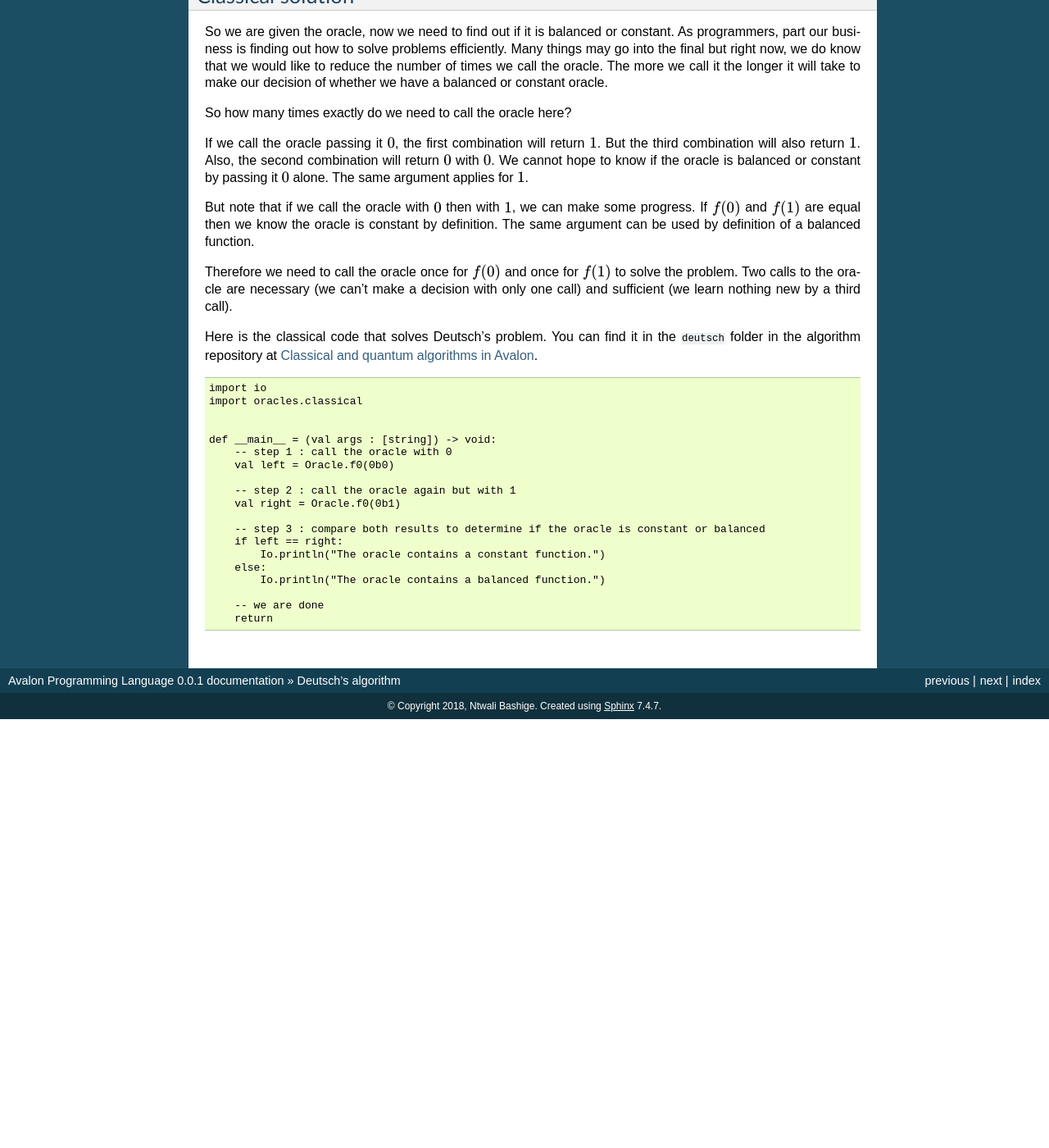
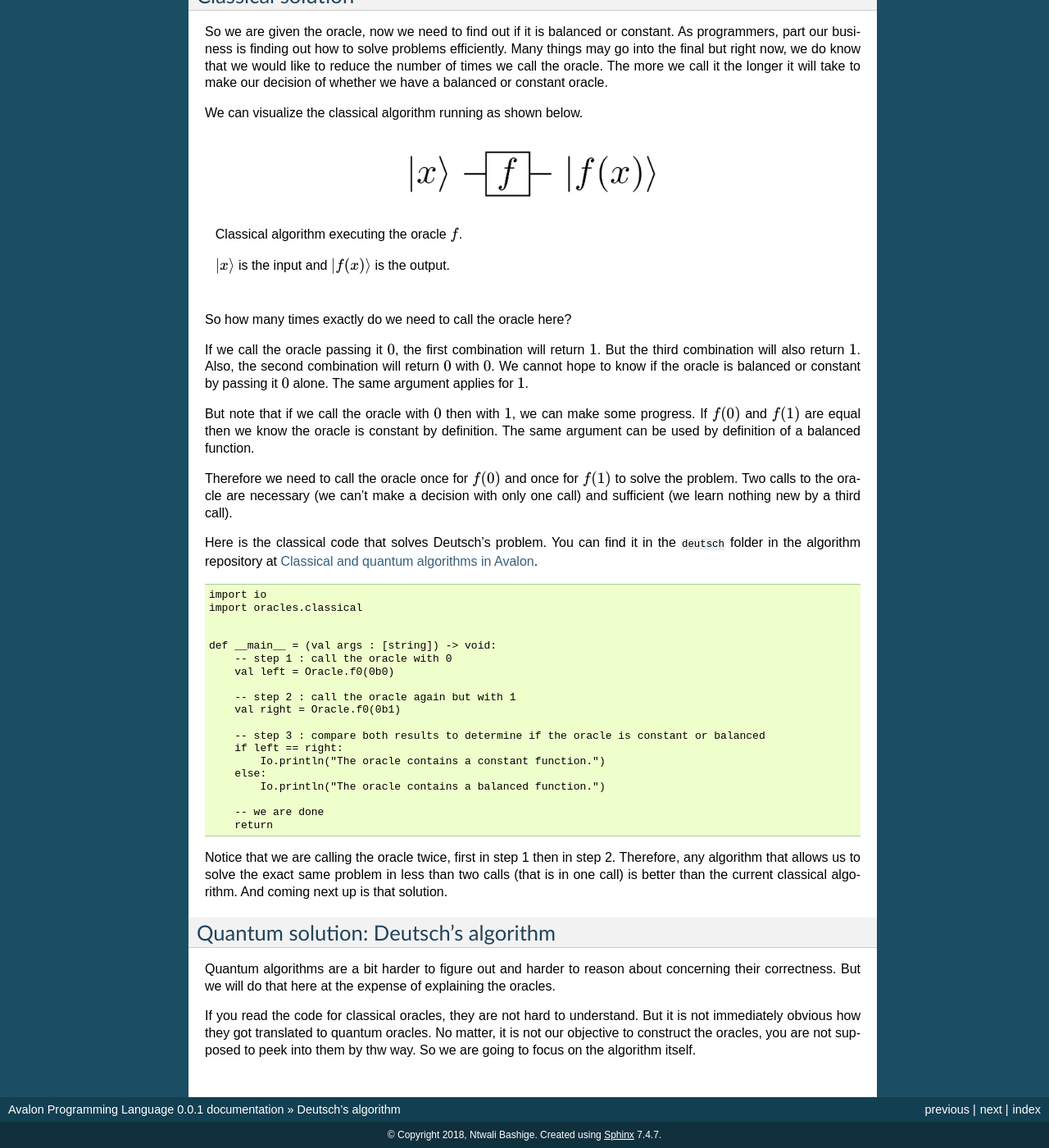
Before and after one commit to avalon-lang/docs, a Sphinx documentation site: the page built from source/algorithms/deutsch.rst, in a window 1280 px wide and 1400 px high, scrolled down 1086 px. Shown: the whole window at 82% size. Built offline with Sphinx 7.4.7, drawn with Linux system fonts in a browser that asks for light colours; before the commit the page ends 1963 px from its top, so only the background shows below that; some of the changed text lies outside the part shown.

Commit message:
Added a diagram for the classical solution to Deutsch's problem.

```diff
--- a/source/algorithms/deutsch.rst
+++ b/source/algorithms/deutsch.rst
@@ -72,6 +72,18 @@
 the number of times we call the oracle. The more we call it the longer it will take to
 make our decision of whether we have a balanced or constant oracle.
 
+We can visualize the classical algorithm running as shown below.
+
+.. figure:: /_diagrams/deutsch/classical.png
+    :scale: 40%
+    :align: center
+    :alt: Classical solution to Deutsch problem
+
+    Classical algorithm executing the oracle :math:`f`.
+
+    :math:`|x\rangle` is the input and :math:`|f(x)\rangle` is the output.
+
+
 So how many times exactly do we need to call the oracle here?
 
 If we call the oracle passing it :math:`0`, the first combination will return :math:`1`.
@@ -111,3 +123,20 @@
 
         -- we are done
         return
+
+
+Notice that we are calling the oracle twice, first in step 1 then in step 2. Therefore,
+any algorithm that allows us to solve the exact same problem in less than two calls
+(that is in one call) is better than the current classical algorithm. And coming next up
+is that solution.
+
+Quantum solution: Deutsch's algorithm
+-------------------------------------
+
+Quantum algorithms are a bit harder to figure out and harder to reason about concerning
+their correctness. But we will do that here at the expense of explaining the oracles.
+
+If you read the code for classical oracles, they are not hard to understand. But it is
+not immediately obvious how they got translated to quantum oracles. No matter, it is not
+our objective to construct the oracles, you are not supposed to peek into them by thw way.
+So we are going to focus on the algorithm itself.
```
Also changed, not shown: source/_diagrams/deutsch/classical.png (added), 1 other file.
